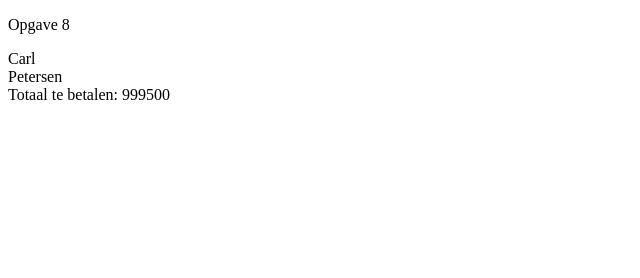
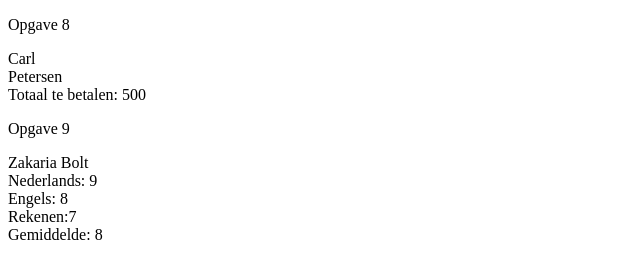
Before and after one commit to TheRaeper/School-JS, a plain HTML site: page Variabelen.html in a window 1280 px wide. Shown: the whole page, without its empty margins (0-640 px from the left). Drawn offline with Linux system fonts and the light colour scheme.

Commit message:
opgave 8 en 9

```diff
--- a/Variabelen.html
+++ b/Variabelen.html
@@ -6,15 +6,25 @@
     </head>
     <body>
         <script>
-            var voornaam = "Carl";
-            var achternaam = "Petersen";
-            var schoolgeld = "1000";
-            var boekengeld = "100";
+            //opgave 8 vanaf hier
+            var voornaam  = "Carl"
+            var achternaam = "Petersen"
+            var schoolgeld = 1000;
+            var boekengeld = 100;
             var bedrag = schoolgeld + boekengeld;
-            var studiefinanciering = "600";
+            var studiefinanciering = 600;
             var totaal = bedrag - studiefinanciering;
             var volledigenaam = voornaam + "<br>" + achternaam;
-            document.write("<p> Opgave 8 </p>" + volledigenaam + "<br> Totaal te betalen: " + totaal);
+            document.write("<p> Opgave 8 </p>" + volledigenaam + "<br> Totaal te betalen: " + totaal)
+            console.log("hey your mum is a how")
+            //opgave 9 vanaf hier
+            Voornaam = "Zakaria"
+            Achternaam = "Bolt"
+            Nederlands = 9;
+            Engels = 8;
+            Rekenen = 7;
+            gemiddeld = (Nederlands + Engels + Rekenen) / 3;
+            document.write("<p> Opgave 9 </p>" + Voornaam + " " + Achternaam + "<br> Nederlands: " + Nederlands + "<br> Engels: " + Engels + "<br> Rekenen:" + Rekenen + "<br> Gemiddelde: " + gemiddeld)
         </script>
     </body>
 </html>
```
Also changed, not shown: README.md.
